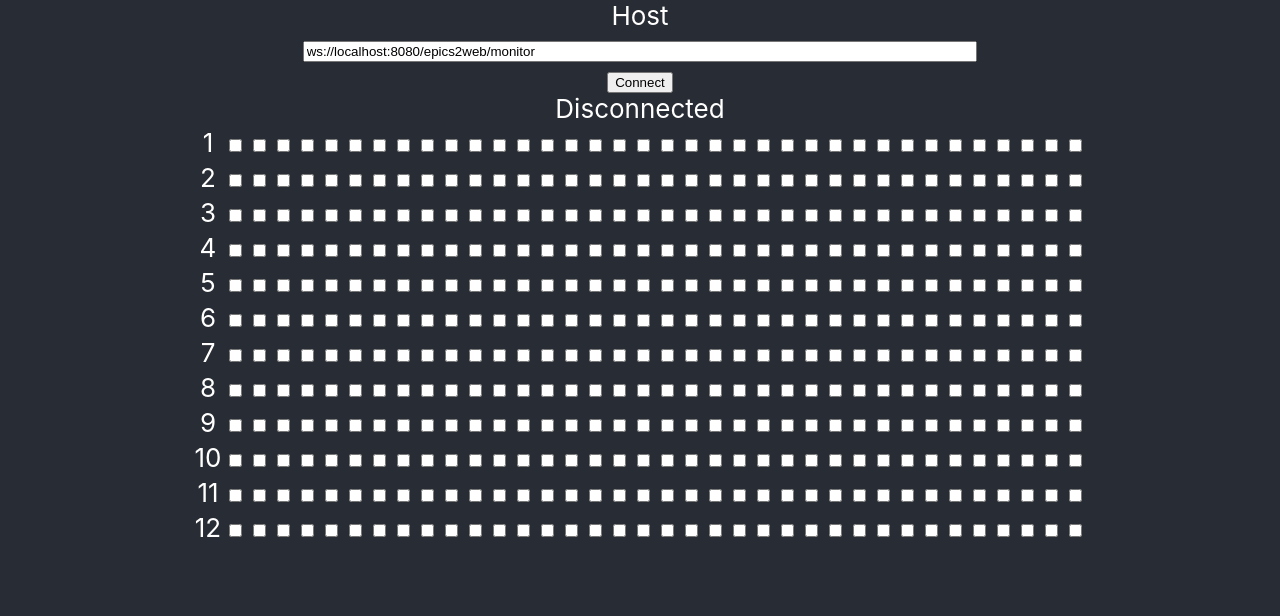
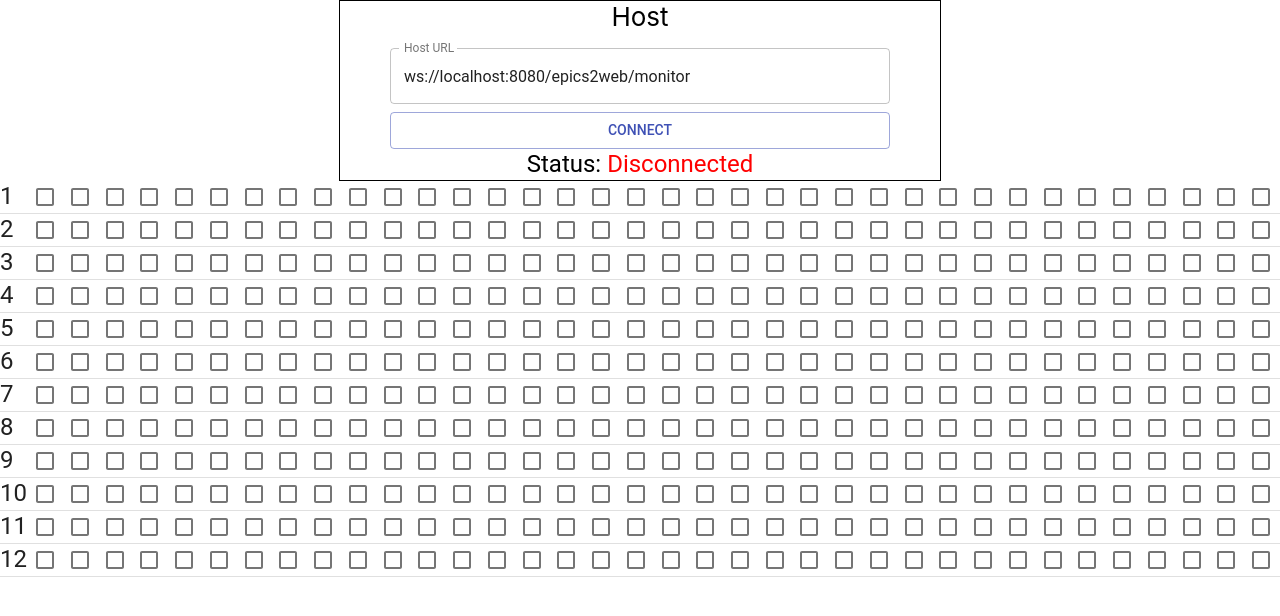
Before and after one commit to webepics/basic_ioc_interface, a React (Create React App) app in the folder react-client/: page / in a window 1280 px wide. Shown: the top 616 px of the page. Built offline with nearby package versions, Linux system fonts and the light colour scheme.

Commit message:
Add material ui and some basic styling

```diff
--- a/react-client/package.json
+++ b/react-client/package.json
@@ -3,6 +3,7 @@
   "version": "0.1.0",
   "private": true,
   "dependencies": {
+    "@material-ui/core": "^3.9.2",
     "react": "^16.7.0",
     "react-dom": "^16.7.0",
     "react-redux": "^6.0.0",
--- a/react-client/src/App.css
+++ b/react-client/src/App.css
@@ -3,14 +3,14 @@
 }
 
 .App-header {
-  background-color: #282c34;
+  /*background-color: #282c34;*/
   min-height: 100vh;
   display: flex;
   flex-direction: column;
   align-items: center;
   /* justify-content: center; */
   font-size: calc(10px + 2vmin);
-  color: white;
+  color: #282c34;
 }
 
 .App-link {
--- a/react-client/src/PVComponents/PVCheckbox.js
+++ b/react-client/src/PVComponents/PVCheckbox.js
@@ -1,6 +1,7 @@
 
 import React from 'react'
 import PVComponent, { ConnectComponent } from '../PVComponent'
+import Checkbox from '@material-ui/core/Checkbox';
 
 class PVCheckbox extends PVComponent {
 
@@ -21,7 +22,10 @@ class PVCheckbox extends PVComponent {
     }
 
     render() {
-        return <input type="checkbox" checked={this.checked()} onChange={this.handleChange}/>
+        const title = "pv: " + this.props.pv + (this.props.pvs[this.props.pv] && this.props.pvs[this.props.pv].value ?
+            "\nvalue: " + this.props.pvs[this.props.pv].value :
+            "");
+        return <Checkbox color="primary" title={title} style={{padding:"4px"}} value={this.props.pv} checked={this.checked()} onChange={this.handleChange}/>
     }
 }
 
--- a/react-client/src/PVComponents/PVTable.js
+++ b/react-client/src/PVComponents/PVTable.js
@@ -2,6 +2,11 @@
 import React from 'react'
 import PVComponent, { ConnectComponent } from '../PVComponent'
 import PVCheckbox from './PVCheckbox'
+import Table from '@material-ui/core/Table';
+import TableBody from '@material-ui/core/TableBody';
+import TableRow from '@material-ui/core/TableRow';
+import TableCell from '@material-ui/core/TableCell';
+import Typography from '@material-ui/core/Typography';
 
 class PVTable extends PVComponent {
 
@@ -23,17 +28,21 @@ class PVTable extends PVComponent {
     render() {
         const rows = this.ids.map((item, i) => {
             return (
-                <tr key={item} style={{height: '12px'}}>
-                    <td>{ i + 1 }</td>
-                    {item.map((element, j) => <td key={element}> <PVCheckbox pv={element} /></td>)}
-                </tr>
+                <TableRow key={item} style={{height: '12px'}}>
+                    <TableCell style={{padding:0}}>
+                        <Typography variant="h5" color="inherit">
+                            { i + 1 }
+                        </Typography>
+                    </TableCell>
+                    {item.map((element, j) => <TableCell style={{padding:0}} key={element}> <PVCheckbox pv={element} /></TableCell>)}
+                </TableRow>
             );
         });
-        return <table>
-            <tbody>
+        return <Table>
+            <TableBody>
                 {rows}
-            </tbody>
-        </table>
+            </TableBody>
+        </Table>
     }
 }
 
--- a/react-client/src/WebSocketManager.js
+++ b/react-client/src/WebSocketManager.js
@@ -1,6 +1,10 @@
 import React, { Component } from 'react'
+import { connect } from "react-redux";
+import FormControl from '@material-ui/core/FormControl';
+import Button from '@material-ui/core/Button';
+import TextField from '@material-ui/core/TextField';
+import Typography from '@material-ui/core/Typography';
 
-import { connect } from "react-redux";
 import { PVMessage, PVMessages, WebSocketMessage } from "./redux/actions";
 
 const debounceTime = 250
@@ -47,6 +51,7 @@ class WebSocketManager extends Component {
 
 
     onData(data) {
+        console.log(data)
         this.queue.push(data)
     }
 
@@ -61,21 +66,30 @@ class WebSocketManager extends Component {
 
     render() {
         return (
-            <form onSubmit={e => e.preventDefault()}>
-                <label htmlFor="host" >Host</label><br />
-                <input type="text" name="host" onChange={this.onUrlChange} value={this.props.url} style={{ width: '50em' }} /><br />
-                <button onClick={this.connectWebSocket}>Connect</button><br />
-                <ReadyState readyState={this.props.readyState} /><br />
-            </form>
+            <FormControl onSubmit={e => e.preventDefault()} style={{color:'black',backgroundColor:'white', width: 500, padding: "0 50px", border: "1px solid black"}}>
+                Host
+                <TextField
+                id="host"
+                label="Host URL"
+                value={this.props.url}
+                onChange={this.onUrlChange}
+                margin="normal"
+                variant="outlined"
+                />
+                <Button variant="outlined" color="primary" onClick={this.connectWebSocket}>Connect</Button>
+                <Typography variant="h5" color="inherit">
+                Status: <ReadyState readyState={this.props.readyState} /><br />
+                </Typography>
+            </FormControl>
         )
     }
 }
 
 function ReadyState(props) {
-    if (props.readyState === 0) return 'Connecting'
-    if (props.readyState === 1) return 'Connected'
-    if (props.readyState === 2) return 'Disconnecting'
-    if (props.readyState === 3) return 'Disconnected'
+    if (props.readyState === 0) return <span style={{color:"orange"}}>Connecting</span>
+    if (props.readyState === 1) return <span style={{color:"green"}}>Connected</span>
+    if (props.readyState === 2) return <span style={{color:"orange"}}>Disconnecting</span>
+    if (props.readyState === 3) return <span style={{color:"red"}}>Disconnected</span>
     return 'Error'
 }
 
```
Also changed, not shown: 1 other file (tests, documents, lock files or other folders).
